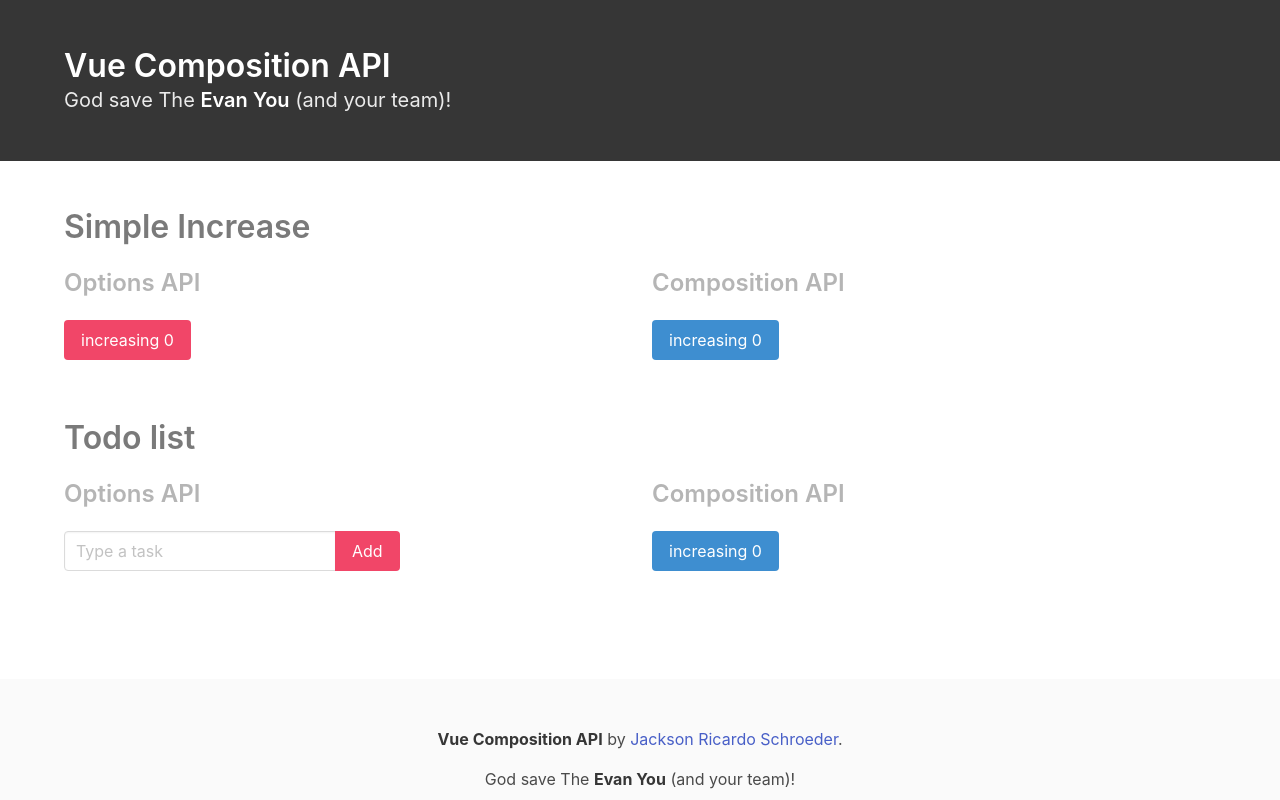
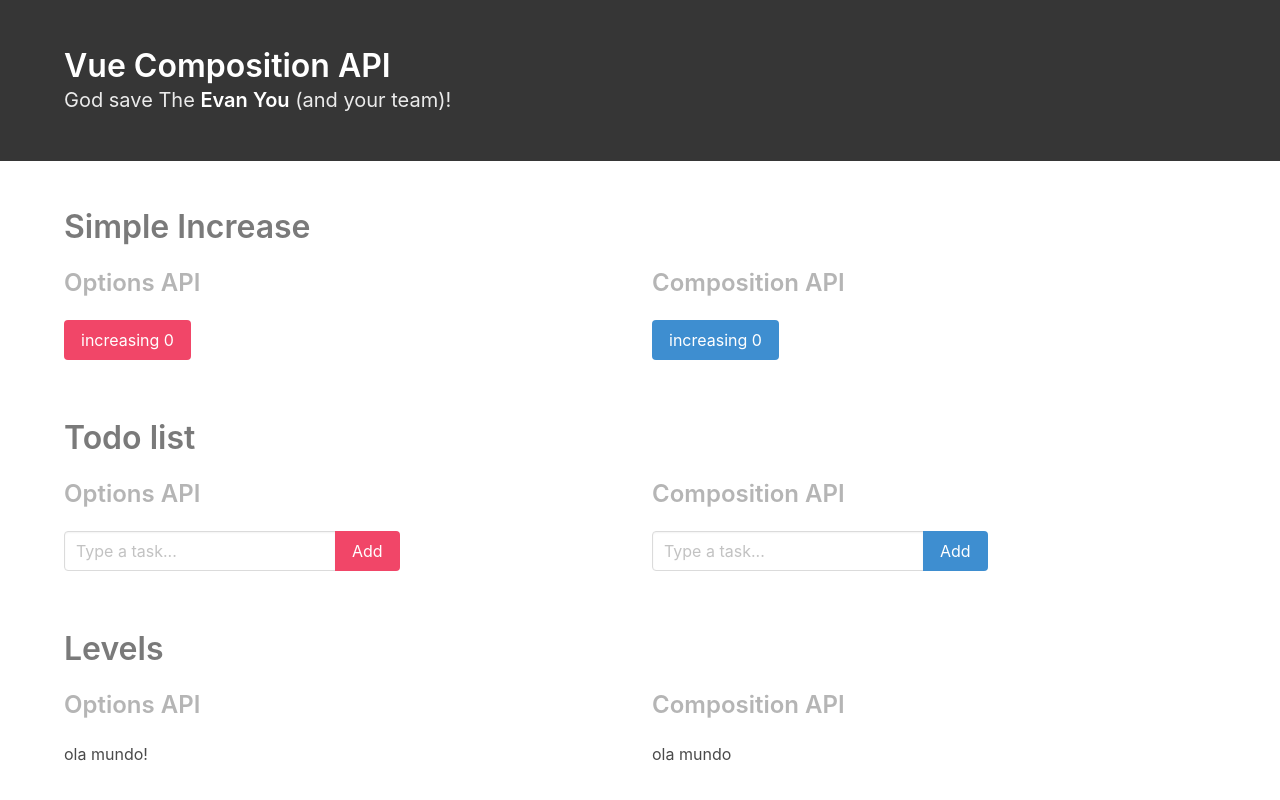
Before and after one commit to xereda/vite-compositon-api, a Vue app: page / in a window 1280 px wide. Shown: the top 800 px of the page. Built offline with nearby package versions, Linux system fonts and the light colour scheme.

Commit message:
created field-group and tags-group components; initial levels example

```diff
--- a/src/App.vue
+++ b/src/App.vue
@@ -3,6 +3,7 @@
   <app-main>
     <simple-increase />
     <todo-list />
+    <levels />
   </app-main>
   <app-footer />
 </template>
@@ -13,6 +14,7 @@ import AppHeader from './components/app-header.vue';
 import AppMain from './components/app-main.vue';
 import SimpleIncrease from './examples/simple-increase/index.vue';
 import TodoList from './examples/todo-list/index.vue';
+import Levels from './examples/levels/index.vue';
 
 export default {
   name: 'App',
@@ -22,6 +24,7 @@ export default {
     AppHeader,
     SimpleIncrease,
     TodoList,
+    Levels,
   },
 };
 </script>
--- /dev/null
+++ b/src/components/field-group.vue
@@ -0,0 +1,49 @@
+<template>
+  <div class="field has-addons">
+    <div class="control">
+      <input
+        v-bind="{ value, placeholder }"
+        class="input"
+        type="text"
+        ref="inputRef"
+        @input="onTyping"
+        @keyup.enter="onClickButton"
+      />
+    </div>
+    <div v-if="withButton" class="control">
+      <a class="button" :class="theme" @click="onClickButton">
+        {{ buttonLabel }}
+      </a>
+    </div>
+  </div>
+  <slot />
+</template>
+
+<script>
+import { ref } from 'vue';
+
+export default {
+  props: {
+    value: [String, Number],
+    placeholder: { type: String, default: 'Type something...' },
+    withButton: { type: Boolean, default: false },
+    theme: { type: String, default: 'is-primary' },
+    buttonLabel: { type: String, default: 'Add' },
+  },
+  emits: ['input', 'click'],
+  setup(props, { emit }) {
+    const inputRef = ref(null);
+
+    function onTyping({ target }) {
+      emit('input', target.value);
+    }
+
+    function onClickButton() {
+      props.withButton && emit('click');
+      inputRef.value.focus();
+    }
+
+    return { inputRef, onTyping, onClickButton };
+  },
+};
+</script>
--- /dev/null
+++ b/src/components/tags-group.vue
@@ -0,0 +1,47 @@
+<template>
+  <div class="field is-grouped is-grouped-multiline">
+    <div v-for="tag in tags" :key="tag.index" class="control">
+      <div class="tags has-addons">
+        <a
+          class="tag"
+          :class="{
+            [theme]: !tag.done,
+            'is-light': tag.done,
+            'tag-done': tag.done,
+          }"
+          @click="onChangeTag(tag)"
+        >
+          {{ tag.description }}
+        </a>
+        <a class="tag is-delete" @click="onRemoveTag(tag.index)" />
+      </div>
+    </div>
+  </div>
+</template>
+
+<script>
+export default {
+  props: {
+    tags: { type: Array, default: () => [] },
+    theme: { type: String, default: 'is-primary' },
+  },
+  emits: ['change', 'remove'],
+  setup(props, { emit }) {
+    function onChangeTag(tag) {
+      emit('change', tag);
+    }
+
+    function onRemoveTag(tagIndex) {
+      emit('remove', tagIndex);
+    }
+
+    return { onChangeTag, onRemoveTag };
+  },
+};
+</script>
+
+<style lang="css" scoped>
+.tag-done {
+  text-decoration: line-through;
+}
+</style>
--- /dev/null
+++ b/src/examples/levels/composition-api.vue
@@ -0,0 +1,9 @@
+<template>
+  <p>ola mundo</p>
+</template>
+
+<script>
+export default {
+  setup() {},
+};
+</script>
--- /dev/null
+++ b/src/examples/levels/index.vue
@@ -0,0 +1,24 @@
+<template>
+  <example-wrapper title="Levels">
+    <template v-slot:options-api>
+      <options-api />
+    </template>
+    <template v-slot:composition-api>
+      <composition-api />
+    </template>
+  </example-wrapper>
+</template>
+
+<script>
+import CompositionApi from './composition-api.vue';
+import OptionsApi from './options-api.vue';
+import ExampleWrapper from '../../components/example-wrapper.vue';
+
+export default {
+  components: {
+    CompositionApi,
+    OptionsApi,
+    ExampleWrapper,
+  },
+};
+</script>
--- /dev/null
+++ b/src/examples/levels/options-api.vue
@@ -0,0 +1,7 @@
+<template>
+  <p>ola mundo!</p>
+</template>
+
+<script>
+export default {};
+</script>
--- /dev/null
+++ b/src/examples/levels/use-state.js
@@ -0,0 +1,3 @@
+import { ref } from 'vue';
+
+const options = ref([]);
--- a/src/examples/todo-list/composition-api.vue
+++ b/src/examples/todo-list/composition-api.vue
@@ -1,21 +1,90 @@
 <template>
-  <button class="button is-info" @click="increase">
-    increasing {{ count }}
-  </button>
+  <field-group
+    with-button
+    placeholder="Type a task..."
+    theme="is-info"
+    :value="descriptionTask"
+    @input="onTypingTask"
+    @click="addTask"
+  >
+    <tags-group
+      theme="is-info"
+      :tags="tasks"
+      @change="onChangeTaskStatus"
+      @remove="removeTask"
+    />
+    <!-- <ul>
+      <li v-for="task in sortedByChar" :key="task.index">
+        {{ task.description }}
+      </li>
+    </ul> -->
+  </field-group>
 </template>
 
 <script>
-import { ref } from 'vue';
+import { ref, computed } from 'vue';
+import FieldGroup from '../../components/field-group.vue';
+import TagsGroup from '../../components/tags-group.vue';
 
 export default {
+  components: {
+    FieldGroup,
+    TagsGroup,
+  },
   setup() {
-    const count = ref(0);
+    const descriptionTask = ref('');
+    const tasks = ref([]);
 
-    function increase() {
-      count.value++;
+    function onTypingTask(inputValue) {
+      descriptionTask.value = inputValue;
     }
 
-    return { count, increase };
+    function addTask() {
+      if (descriptionTask.value) {
+        tasks.value = [
+          {
+            index: new Date().getTime(),
+            description: descriptionTask.value,
+            done: false,
+          },
+          ...tasks.value,
+        ];
+
+        descriptionTask.value = '';
+      }
+    }
+
+    function onChangeTaskStatus(targetTask) {
+      const filteredTasks = tasks.value.filter(
+        task => task.index !== targetTask.index,
+      );
+
+      const updatedTask = { ...targetTask, done: !targetTask.done };
+
+      const sortedTasks = targetTask.done
+        ? [updatedTask, ...filteredTasks]
+        : [...filteredTasks, updatedTask];
+
+      tasks.value = sortedTasks;
+    }
+
+    function removeTask(taskIndex) {
+      tasks.value = [...tasks.value.filter(task => task.index !== taskIndex)];
+    }
+
+    // const sortedByChar = computed(() =>
+    //   [...tasks.value].sort((a, b) => (a.description > b.description ? 1 : -1)),
+    // );
+
+    return {
+      descriptionTask,
+      tasks,
+      onTypingTask,
+      addTask,
+      onChangeTaskStatus,
+      removeTask,
+      // sortedByChar,
+    };
   },
 };
 </script>
--- a/src/examples/todo-list/options-api.vue
+++ b/src/examples/todo-list/options-api.vue
@@ -1,40 +1,30 @@
 <template>
-  <div class="field has-addons">
-    <div class="control">
-      <input
-        class="input"
-        type="text"
-        placeholder="Type a task"
-        ref="descriptionTask"
-        :value="descriptionTask"
-        @input="onTypingTask"
-        @keyup.enter="addTask"
-      />
-    </div>
-    <div class="control">
-      <a class="button is-danger" @click="addTask">
-        Add
-      </a>
-    </div>
-  </div>
-  <div class="field is-grouped is-grouped-multiline">
-    <div v-for="task in tasks" :key="task.index" class="control">
-      <div class="tags has-addons">
-        <a
-          class="tag is-danger "
-          :class="{ 'is-light': task.done, 'task-done': task.done }"
-          @click="onChangeTaskStatus(task)"
-        >
-          {{ task.description }}
-        </a>
-        <a class="tag is-delete" @click="removeTask(task.index)" />
-      </div>
-    </div>
-  </div>
+  <field-group
+    with-button
+    placeholder="Type a task..."
+    theme="is-danger"
+    :value="descriptionTask"
+    @input="onTypingTask"
+    @click="addTask"
+  >
+    <tags-group
+      theme="is-danger"
+      :tags="tasks"
+      @change="onChangeTaskStatus"
+      @remove="removeTask"
+    />
+  </field-group>
 </template>
 
 <script>
+import FieldGroup from '../../components/field-group.vue';
+import TagsGroup from '../../components/tags-group.vue';
+
 export default {
+  components: {
+    FieldGroup,
+    TagsGroup,
+  },
   data() {
     return {
       descriptionTask: '',
@@ -54,15 +44,12 @@ export default {
         ];
         this.descriptionTask = '';
       }
-
-      this.$refs.descriptionTask.focus();
     },
     removeTask(taskIndex) {
-      console.log(taskIndex);
       this.tasks = [...this.tasks.filter(task => task.index !== taskIndex)];
     },
-    onTypingTask({ target }) {
-      this.descriptionTask = target?.value;
+    onTypingTask(inputValue) {
+      this.descriptionTask = inputValue;
     },
     onChangeTaskStatus(targetTask) {
       const filteredTasks = this.tasks.filter(
@@ -80,9 +67,3 @@ export default {
   },
 };
 </script>
-
-<style lang="css" scoped>
-.task-done {
-  text-decoration: line-through;
-}
-</style>
```
